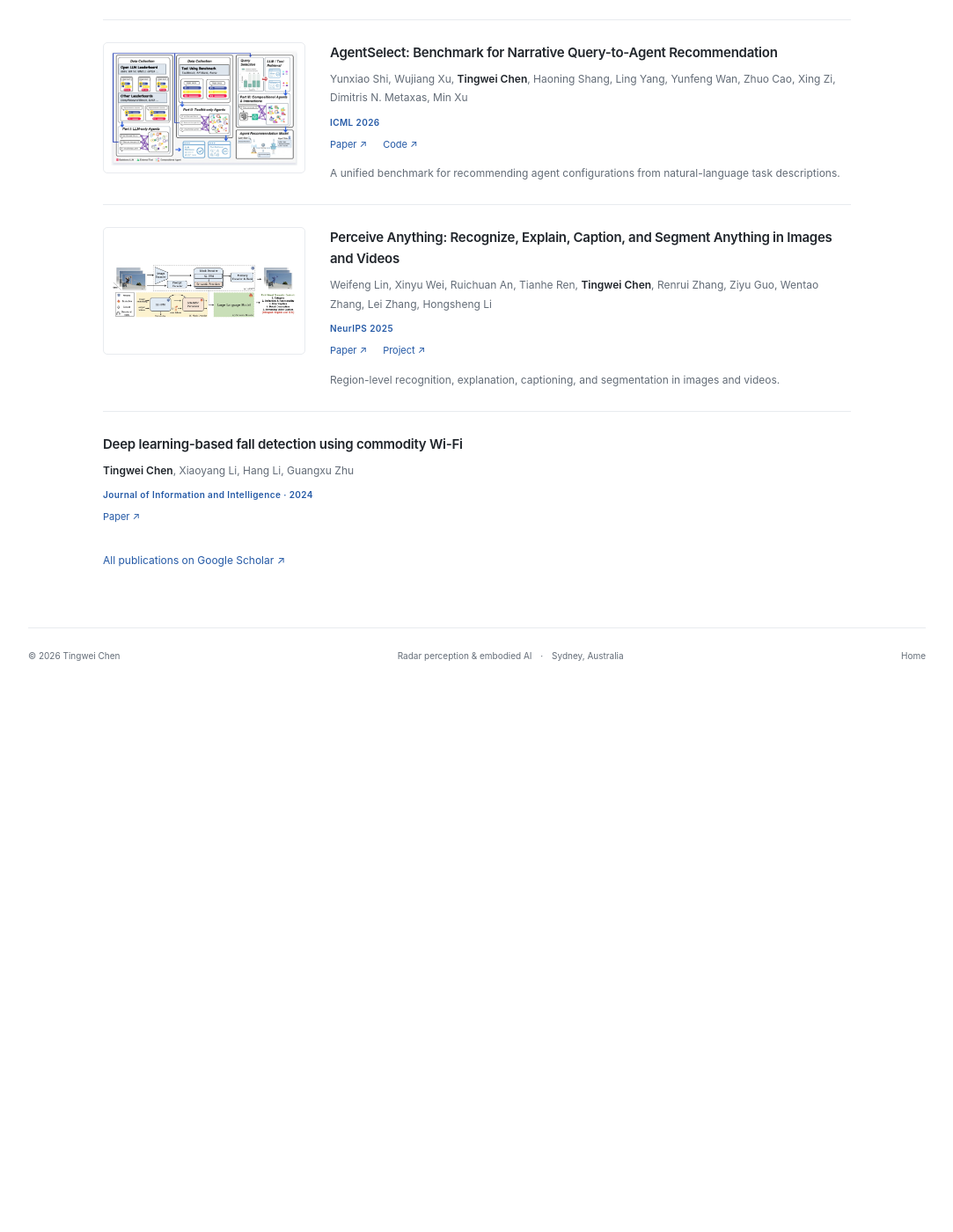
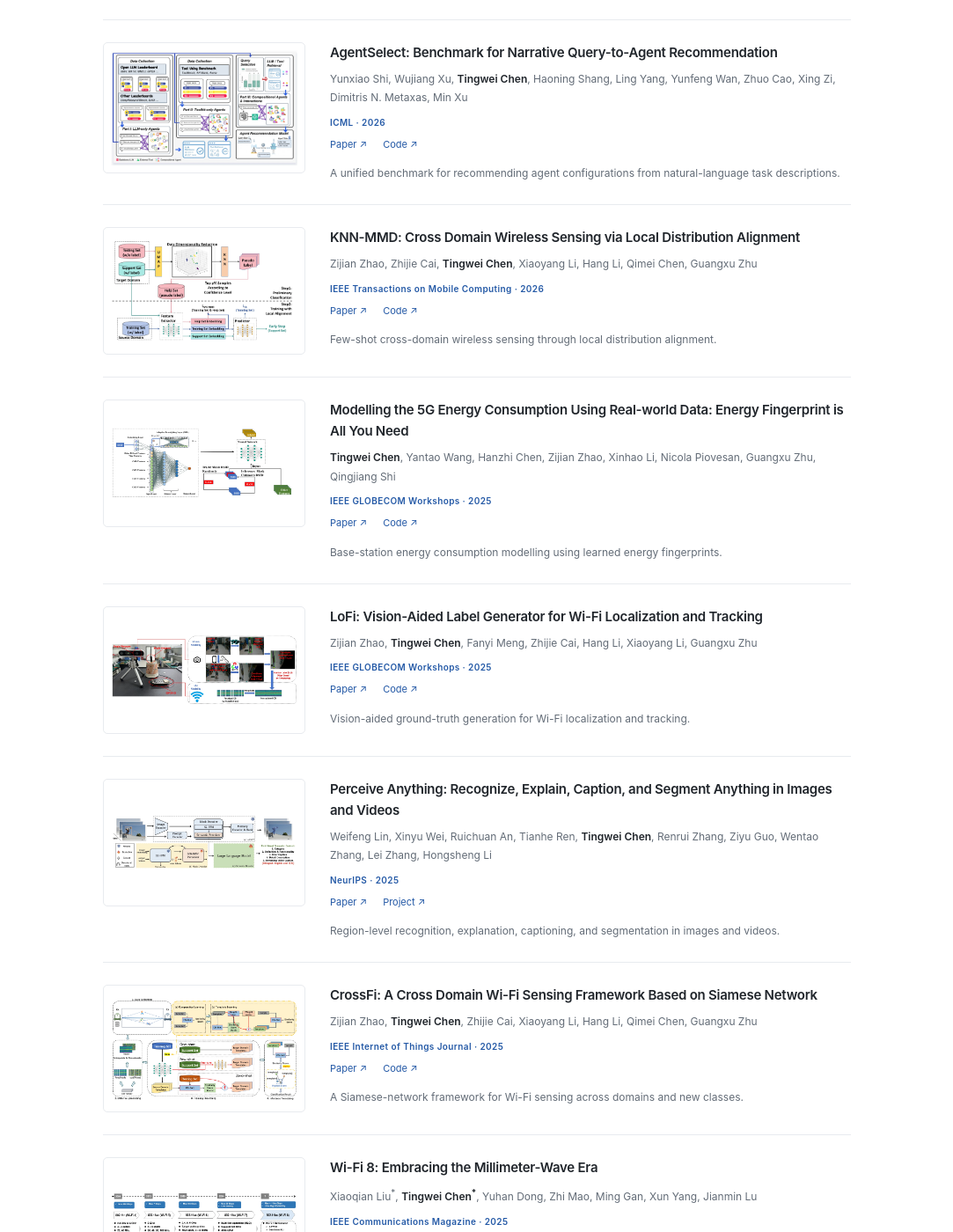
Before and after one commit to Teddyctw/Teddyctw.github.io, a Jekyll site: the page built from _pages/publications.html, in a window 1280 px wide and 1400 px high, scrolled down 764 px. Shown: the whole window at 88% size, without its empty margins (98-1181 px from the left). Built offline with Jekyll 4.4.1, drawn with Linux system fonts in a browser that asks for light colours; before the commit the page ends 1550 px from its top, so only the background shows below that; some of the changed text lies outside the part shown.

Commit message:
Import complete CV publication list with original figures and uniform review status

```diff
--- /dev/null
+++ b/_data/publications.json
@@ -0,0 +1,198 @@
+[
+  {
+    "id": "maro",
+    "title": "MARO: Bounding Heading Drift in Single-Chip Radar Odometry with Indoor Walls",
+    "status": "Under review",
+    "compact": true,
+    "year": 2026,
+    "hidden": false,
+    "sort_order": 1
+  },
+  {
+    "id": "redo",
+    "title": "ReDO: Radar Ego-Velocity Estimation by Learning and Refining Doppler Evidence",
+    "status": "Under review",
+    "compact": true,
+    "year": 2026,
+    "hidden": false,
+    "sort_order": 2
+  },
+  {
+    "id": "detour",
+    "title": "DetouR: Plugging Association Routes into Search Agents for Multi-hop Question Answering",
+    "status": "Under review",
+    "compact": true,
+    "year": 2026,
+    "hidden": false,
+    "sort_order": 3
+  },
+  {
+    "id": "agent-composition",
+    "title": "What Does an Agent Need? Bundle-Aware Agent Resource Composition",
+    "status": "Under review",
+    "compact": true,
+    "year": 2026,
+    "hidden": false,
+    "sort_order": 4
+  },
+  {
+    "id": "single-radar",
+    "title": "Single-Radar Bilateral 3D Near-Field Imaging for Mobile Robots",
+    "status": "Under review",
+    "compact": true,
+    "year": 2026,
+    "hidden": false,
+    "sort_order": 5
+  },
+  {
+    "id": "agentselect",
+    "title": "AgentSelect: Benchmark for Narrative Query-to-Agent Recommendation",
+    "authors": "Yunxiao Shi, Wujiang Xu, <strong>Tingwei Chen</strong>, Haoning Shang, Ling Yang, Yunfeng Wan, Zhuo Cao, Xing Zi, Dimitris N. Metaxas, Min Xu",
+    "venue": "ICML",
+    "year": 2026,
+    "hidden": false,
+    "figure": "agentselect",
+    "paper": "https://proceedings.mlr.press/v306/shi26ac.html",
+    "code": "https://github.com/Ancientshi/AgentSelect",
+    "summary": "A unified benchmark for recommending agent configurations from natural-language task descriptions.",
+    "sort_order": 6
+  },
+  {
+    "id": "knn-mmd",
+    "title": "KNN-MMD: Cross Domain Wireless Sensing via Local Distribution Alignment",
+    "authors": "Zijian Zhao, Zhijie Cai, <strong>Tingwei Chen</strong>, Xiaoyang Li, Hang Li, Qimei Chen, Guangxu Zhu",
+    "venue": "IEEE Transactions on Mobile Computing",
+    "year": 2026,
+    "hidden": false,
+    "figure": "knn-mmd",
+    "paper": "https://doi.org/10.1109/TMC.2025.3644902",
+    "code": "https://github.com/RS2002/KNN-MMD",
+    "summary": "Few-shot cross-domain wireless sensing through local distribution alignment.",
+    "sort_order": 7
+  },
+  {
+    "id": "energy",
+    "title": "Modelling the 5G Energy Consumption Using Real-world Data: Energy Fingerprint is All You Need",
+    "authors": "<strong>Tingwei Chen</strong>, Yantao Wang, Hanzhi Chen, Zijian Zhao, Xinhao Li, Nicola Piovesan, Guangxu Zhu, Qingjiang Shi",
+    "venue": "IEEE GLOBECOM Workshops",
+    "year": 2025,
+    "hidden": false,
+    "figure": "energy",
+    "paper": "https://doi.org/10.1109/GCWkshps68340.2025.11590940",
+    "code": "https://github.com/RS2002/ARL",
+    "summary": "Base-station energy consumption modelling using learned energy fingerprints.",
+    "sort_order": 8
+  },
+  {
+    "id": "lofi",
+    "title": "LoFi: Vision-Aided Label Generator for Wi-Fi Localization and Tracking",
+    "authors": "Zijian Zhao, <strong>Tingwei Chen</strong>, Fanyi Meng, Zhijie Cai, Hang Li, Xiaoyang Li, Guangxu Zhu",
+    "venue": "IEEE GLOBECOM Workshops",
+    "year": 2025,
+    "hidden": false,
+    "figure": "lofi",
+    "paper": "https://doi.org/10.1109/GCWkshps68340.2025.11590894",
+    "code": "https://github.com/RS2002/LoFi",
+    "summary": "Vision-aided ground-truth generation for Wi-Fi localization and tracking.",
+    "sort_order": 9
+  },
+  {
+    "id": "perceive-anything",
+    "title": "Perceive Anything: Recognize, Explain, Caption, and Segment Anything in Images and Videos",
+    "authors": "Weifeng Lin, Xinyu Wei, Ruichuan An, Tianhe Ren, <strong>Tingwei Chen</strong>, Renrui Zhang, Ziyu Guo, Wentao Zhang, Lei Zhang, Hongsheng Li",
+    "venue": "NeurIPS",
+    "year": 2025,
+    "hidden": false,
+    "figure": "perceive-anything",
+    "paper": "https://arxiv.org/abs/2506.05302",
+    "summary": "Region-level recognition, explanation, captioning, and segmentation in images and videos.",
+    "project": "https://perceive-anything.github.io/",
+    "sort_order": 10
+  },
+  {
+    "id": "crossfi",
+    "title": "CrossFi: A Cross Domain Wi-Fi Sensing Framework Based on Siamese Network",
+    "authors": "Zijian Zhao, <strong>Tingwei Chen</strong>, Zhijie Cai, Xiaoyang Li, Hang Li, Qimei Chen, Guangxu Zhu",
+    "venue": "IEEE Internet of Things Journal",
+    "year": 2025,
+    "hidden": false,
+    "figure": "crossfi",
+    "paper": "https://doi.org/10.1109/JIOT.2025.3542850",
+    "code": "https://github.com/RS2002/CrossFi",
+    "summary": "A Siamese-network framework for Wi-Fi sensing across domains and new classes.",
+    "sort_order": 11
+  },
+  {
+    "id": "wifi8",
+    "title": "Wi-Fi 8: Embracing the Millimeter-Wave Era",
+    "authors": "Xiaoqian Liu<sup>*</sup>, <strong>Tingwei Chen<sup>*</sup></strong>, Yuhan Dong, Zhi Mao, Ming Gan, Xun Yang, Jianmin Lu",
+    "venue": "IEEE Communications Magazine",
+    "year": 2025,
+    "hidden": false,
+    "figure": "wifi8",
+    "paper": "https://doi.org/10.1109/MCOM.002.2400059",
+    "summary": "Exploring the integration of millimeter-wave technology into next-generation Wi-Fi.",
+    "note": "* Equal contribution (co-first authors).",
+    "sort_order": 12
+  },
+  {
+    "id": "fall-detection",
+    "title": "Deep learning-based fall detection using commodity Wi-Fi",
+    "authors": "<strong>Tingwei Chen</strong>, Xiaoyang Li, Hang Li, Guangxu Zhu",
+    "venue": "Journal of Information and Intelligence",
+    "year": 2024,
+    "hidden": false,
+    "figure": "fall-detection",
+    "paper": "https://doi.org/10.1016/j.jiixd.2024.04.001",
+    "summary": "Contactless fall detection using commodity Wi-Fi channel state information.",
+    "sort_order": 13
+  },
+  {
+    "id": "csi-bert",
+    "title": "Finding the Missing Data: A BERT-inspired Approach Against Package Loss in Wireless Sensing",
+    "authors": "Zijian Zhao, <strong>Tingwei Chen</strong>, Fanyi Meng, Hang Li, Xiaoyang Li, Guangxu Zhu",
+    "venue": "IEEE INFOCOM Workshops",
+    "year": 2024,
+    "hidden": false,
+    "figure": "csi-bert",
+    "paper": "https://doi.org/10.1109/INFOCOMWKSHPS61880.2024.10620769",
+    "code": "https://github.com/RS2002/CSI-BERT",
+    "summary": "Self-supervised recovery of missing CSI samples for wireless sensing.",
+    "sort_order": 14
+  },
+  {
+    "id": "linguistic",
+    "title": "Navigating Linguistic Divergence and Convergence in a Highly Regulated Industry: Addressing Different Audiences",
+    "authors": "Krsto Pandza, Serena Pugliese, Haoyu Zhang, Youngbin Yoo, <strong>Tingwei Chen</strong>",
+    "venue": "SEJ Paper Development Workshop · Closed-door presentation",
+    "year": 2024,
+    "hidden": false,
+    "figure": "linguistic",
+    "sort_order": 15
+  },
+  {
+    "id": "falldewideo",
+    "title": "FallDeWideo: Vision-Aided Wireless Sensing Dataset for Fall Detection with Commodity Wi-Fi Devices",
+    "authors": "Zhijie Cai, <strong>Tingwei Chen</strong>, Fujia Zhou, Yuanhao Cui, Hang Li, Xiaoyang Li, Guangxu Zhu, Qingjiang Shi",
+    "venue": "ACM MobiCom ISACoM Workshop",
+    "year": 2023,
+    "hidden": false,
+    "figure": "falldewideo",
+    "paper": "https://doi.org/10.1145/3615984.3616501",
+    "code": "https://github.com/shawnnn3di/falldewideo",
+    "summary": "A multimodal dataset and benchmark for vision-aided Wi-Fi fall detection.",
+    "sort_order": 16
+  },
+  {
+    "id": "uav",
+    "title": "Age-Optimal UAV Trajectory Planning for Information Gathering with Energy Constraints",
+    "authors": "Xiangjin Zeng, Feipeng Ma, <strong>Tingwei Chen</strong>, Xuanzhang Chen, Xijun Wang",
+    "venue": "IEEE/CIC ICCC",
+    "year": 2020,
+    "hidden": false,
+    "figure": "uav",
+    "paper": "https://doi.org/10.1109/ICCC49849.2020.9238940",
+    "summary": "Age-of-information-aware trajectory planning for energy-constrained UAV data collection.",
+    "sort_order": 17
+  }
+]
--- a/_pages/publications.html
+++ b/_pages/publications.html
@@ -6,27 +6,32 @@ nav: publications
 description: Publications and research papers by Tingwei Chen.
 ---
 
-<p class="section-intro">Listed from newest to oldest. Manuscripts are shown with brief details.</p>
+<p class="section-intro">Listed from newest to oldest.</p>
 <div class="publication-list">
-<article class="paper paper-compact" id="maro"><h2>MARO: Bounding Heading Drift in Single-Chip Radar Odometry with Indoor Walls</h2><p class="paper-venue">Manuscript</p></article>
-<article class="paper paper-compact" id="redo"><h2>ReDO: Radar Ego-Velocity Estimation by Learning and Refining Doppler Evidence</h2><p class="paper-venue">Manuscript</p></article>
-<article class="paper paper-compact"><h2>DetouR: Plugging Association Routes into Search Agents for Multi-hop Question Answering</h2>
-    <p class="paper-venue">Under review</p></article>
-<article class="paper paper-compact"><h2>What Does an Agent Need? Bundle-Aware Agent Resource Composition</h2>
-    <p class="paper-venue">Under review</p></article>
-<article class="paper paper-compact"><h2>Single-Radar Bilateral 3D Near-Field Imaging for Mobile Robots</h2>
-    <p class="paper-venue">Under review</p></article>
-<article class="paper paper-illustrated"><a class="paper-figure" href='{{ "/assets/images/publications/agentselect.webp" | relative_url }}' aria-label="View overview figure"><img src='{{ "/assets/images/publications/agentselect.webp" | relative_url }}' alt="AgentSelect benchmark construction and agent recommendation overview" width="1200" height="741" loading="lazy" decoding="async"></a><div class="paper-details"><h2><a href="https://proceedings.mlr.press/v306/shi26ac.html">AgentSelect: Benchmark for Narrative Query-to-Agent Recommendation</a></h2>
-      <p class="paper-authors">Yunxiao Shi, Wujiang Xu, <strong>Tingwei Chen</strong>, Haoning Shang, Ling Yang, Yunfeng Wan, Zhuo Cao, Xing Zi, Dimitris N. Metaxas, Min Xu</p>
-    <p class="paper-venue">ICML 2026</p>
-      <div class="paper-links"><a href="https://proceedings.mlr.press/v306/shi26ac.html">Paper <span aria-hidden="true">↗</span></a><a href="https://github.com/Ancientshi/AgentSelect">Code <span aria-hidden="true">↗</span></a></div><p class="paper-summary">A unified benchmark for recommending agent configurations from natural-language task descriptions.</p></div></article>
-<article class="paper paper-illustrated"><a class="paper-figure" href='{{ "/assets/images/publications/perceive-anything.webp" | relative_url }}' aria-label="View overview figure"><img src='{{ "/assets/images/publications/perceive-anything.webp" | relative_url }}' alt="Perceive Anything architecture for segmentation and semantic understanding" width="1600" height="495" loading="lazy" decoding="async"></a><div class="paper-details"><h2><a href="https://arxiv.org/abs/2506.05302">Perceive Anything: Recognize, Explain, Caption, and Segment Anything in Images and Videos</a></h2>
-      <p class="paper-authors">Weifeng Lin, Xinyu Wei, Ruichuan An, Tianhe Ren, <strong>Tingwei Chen</strong>, Renrui Zhang, Ziyu Guo, Wentao Zhang, Lei Zhang, Hongsheng Li</p>
-    <p class="paper-venue">NeurIPS 2025</p>
-      <div class="paper-links"><a href="https://arxiv.org/abs/2506.05302">Paper <span aria-hidden="true">↗</span></a><a href="https://perceive-anything.github.io/">Project <span aria-hidden="true">↗</span></a></div><p class="paper-summary">Region-level recognition, explanation, captioning, and segmentation in images and videos.</p></div></article>
-<article class="paper"><h2><a href="https://doi.org/10.1016/j.jiixd.2024.04.001">Deep learning-based fall detection using commodity Wi-Fi</a></h2>
-      <p class="paper-authors"><strong>Tingwei Chen</strong>, Xiaoyang Li, Hang Li, Guangxu Zhu</p>
-    <p class="paper-venue">Journal of Information and Intelligence · 2024</p>
-      <div class="paper-links"><a href="https://doi.org/10.1016/j.jiixd.2024.04.001">Paper <span aria-hidden="true">↗</span></a></div></article>
+{% assign papers = site.data.publications | sort: 'sort_order' %}
+{% for paper in papers %}{% unless paper.hidden %}
+<article class="paper{% if paper.compact %} paper-compact{% elsif paper.figure %} paper-illustrated{% endif %}" id="{{ paper.id }}">
+  {% if paper.figure %}
+  {% assign figure_url = '/assets/images/publications/' | append: paper.figure | append: '.webp' %}
+  <a class="paper-figure" href="{{ figure_url | relative_url }}" aria-label="View figure for {{ paper.title | escape }}">
+    <img src="{{ figure_url | relative_url }}" alt="Overview figure for {{ paper.title | escape }}" loading="lazy" decoding="async">
+  </a>
+  {% endif %}
+  <div class="paper-details">
+    <h2>{% if paper.paper %}<a href="{{ paper.paper }}">{{ paper.title }}</a>{% else %}{{ paper.title }}{% endif %}</h2>
+    {% if paper.authors %}<p class="paper-authors">{{ paper.authors }}</p>{% endif %}
+    <p class="paper-venue">{% if paper.compact %}{{ paper.status }}{% else %}{{ paper.venue }} · {{ paper.year }}{% endif %}</p>
+    {% if paper.note %}<p class="contribution-note">{{ paper.note }}</p>{% endif %}
+    {% if paper.paper or paper.code or paper.project %}
+    <div class="paper-links">
+      {% if paper.paper %}<a href="{{ paper.paper }}">Paper <span aria-hidden="true">↗</span></a>{% endif %}
+      {% if paper.code %}<a href="{{ paper.code }}">Code <span aria-hidden="true">↗</span></a>{% endif %}
+      {% if paper.project %}<a href="{{ paper.project }}">Project <span aria-hidden="true">↗</span></a>{% endif %}
+    </div>
+    {% endif %}
+    {% if paper.summary %}<p class="paper-summary">{{ paper.summary }}</p>{% endif %}
+  </div>
+</article>
+{% endunless %}{% endfor %}
 </div>
-<a class="all-publications" href="https://scholar.google.com/citations?user=I7WeIdgAAAAJ&amp;hl=en">All publications on Google Scholar <span aria-hidden="true">↗</span></a>
+<a class="all-publications" href="https://scholar.google.com/citations?user=I7WeIdgAAAAJ&amp;hl=en">Google Scholar <span aria-hidden="true">↗</span></a>
```
Also changed, not shown: assets/images/publications/SOURCES.md (added, +18 -0 lines), assets/images/publications/crossfi.webp (added), assets/images/publications/csi-bert.webp (added), assets/images/publications/energy.webp (added), assets/images/publications/fall-detection.webp (added), assets/images/publications/falldewideo.webp (added), assets/images/publications/knn-mmd.webp (added), assets/images/publications/linguistic.webp (added), assets/images/publications/lofi.webp (added), assets/images/publications/uav.webp (added), assets/images/publications/wifi8.webp (added).
